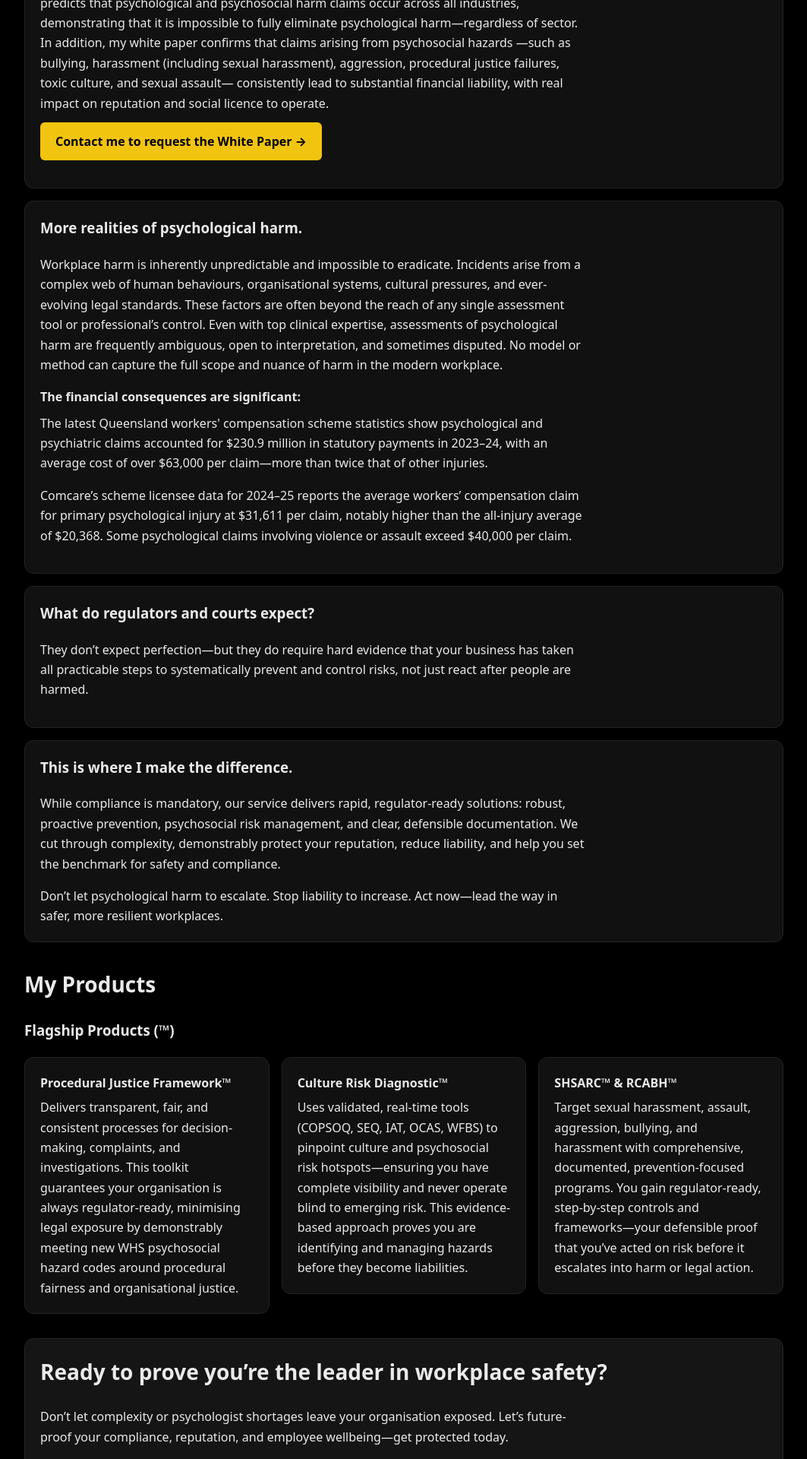
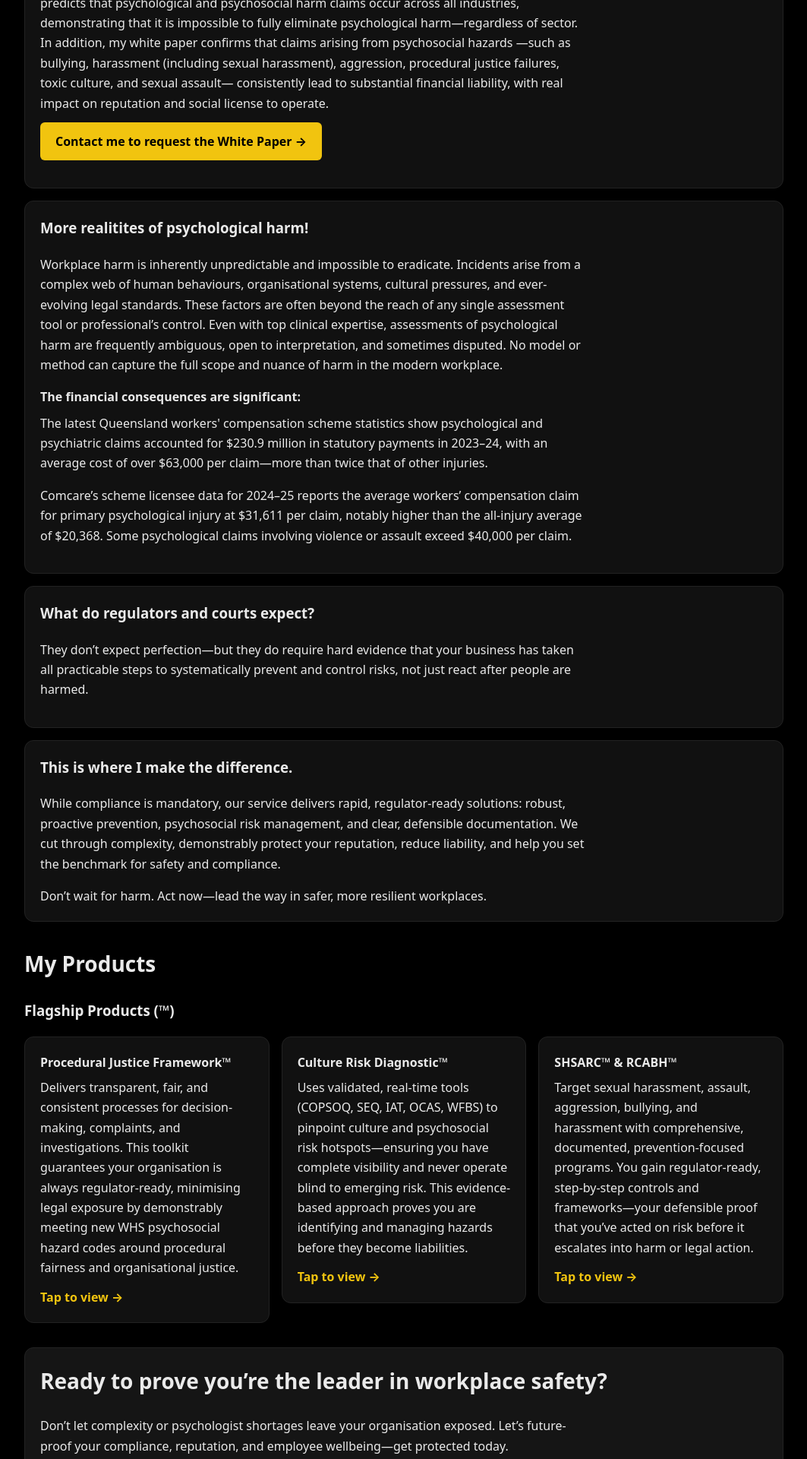
Before and after one commit to AlbertoRMelgoza/AdMeliorem, a Next.js app: page / in a window 1280 px wide. Shown: the part 925-2845 px from the top of the page at 76% size, without its empty margins (108-1171 px from the left). Built offline with nearby package versions, Linux system fonts and the light colour scheme.

Commit message:
Update page.tsx

```diff
--- a/app/page.tsx
+++ b/app/page.tsx
@@ -34,6 +34,18 @@ export default function Page() {
     borderRadius: 6,
     fontWeight: 700,
     textDecoration: "none",
+  };
+
+  // Mobile-friendly link affordance
+  const tapLink: CSSProperties = {
+    color: "inherit",
+    textDecoration: "none",
+    WebkitTapHighlightColor: "rgba(241, 196, 15, 0.35)", // iOS tap ink
+  };
+  const tapCue: CSSProperties = {
+    marginTop: 12,
+    fontWeight: 700,
+    color: "#f1c40f",
   };
 
   // Grids
@@ -92,7 +104,7 @@ export default function Page() {
         </div>
       </section>
 
-      {/* Smart Solution / Thought Leadership — EXACT COPY */}
+      {/* Smart Solution / Thought Leadership — your copy */}
       <section style={{ marginTop: 32, display: "grid", gap: 16 }}>
         <div style={card}>
           <h2 style={{ ...h2, marginTop: 0 }}>Can you guarantee zero pscyhological harm in your organisation?</h2>
@@ -101,7 +113,7 @@ export default function Page() {
               No. As detailed in my August White Paper Edition, analysis of 47 significant Australian cases predicts that psychological and psychosocial harm claims occur across all industries,
               demonstrating that it is impossible to fully eliminate psychological harm—regardless of sector. In addition, my white paper confirms that claims arising from psychosocial hazards
               —such as bullying, harassment (including sexual harassment), aggression, procedural justice failures, toxic culture, and sexual assault—
-              consistently lead to substantial financial liability, with real impact on reputation and social licence to operate.
+              consistently lead to substantial financial liability, with real impact on reputation and social license to operate.
             </p>
             <p style={{ marginTop: 12 }}>
               <a href="/contact" style={cta} aria-label="Contact me to request the August White Paper">
@@ -112,7 +124,7 @@ export default function Page() {
         </div>
 
         <div style={card}>
-          <h3 style={{ marginTop: 0 }}>More realities of psychological harm.</h3>
+          <h3 style={{ marginTop: 0 }}>More realitites of psychological harm!</h3>
           <div style={prose}>
             <p style={{ marginTop: 8 }}>
               Workplace harm is inherently unpredictable and impossible to eradicate. Incidents arise from a complex web of
@@ -122,7 +134,6 @@ export default function Page() {
               disputed. No model or method can capture the full scope and nuance of harm in the modern workplace.
             </p>
 
-            {/* NEW: financial consequences text */}
             <p style={{ marginTop: 12, marginBottom: 0 }}>
               <strong>The financial consequences are significant:</strong>
             </p>
@@ -158,20 +169,20 @@ export default function Page() {
               demonstrably protect your reputation, reduce liability, and help you set the benchmark for safety and compliance.
             </p>
             <p style={{ marginTop: 12, marginBottom: 0 }}>
-              Don’t let psychological harm to escalate. Stop liability to increase. Act now—lead the way in safer, more resilient workplaces.
+              Don’t wait for harm. Act now—lead the way in safer, more resilient workplaces.
             </p>
           </div>
         </div>
       </section>
 
-      {/* Products & Services — UPDATED COPY */}
+      {/* Products & Services — UPDATED COPY with mobile tap cues */}
       <section>
         <h2 style={h2}>My Products</h2>
 
         <h3 style={{ marginTop: 16 }}>Flagship Products (™)</h3>
         <div style={twoColCards}>
           {/* Procedural Justice Framework™ */}
-          <a href="/products/procedural-justice-framework" style={{ color: "inherit", textDecoration: "none" }}>
+          <a href="/products/procedural-justice-framework" style={tapLink} aria-label="View Procedural Justice Framework">
             <div style={card}>
               <h4 style={{ margin: "0 0 6px" }}>Procedural Justice Framework™</h4>
               <div style={prose}>
@@ -180,12 +191,13 @@ export default function Page() {
                   This toolkit guarantees your organisation is always regulator-ready, minimising legal exposure by
                   demonstrably meeting new WHS psychosocial hazard codes around procedural fairness and organisational justice.
                 </p>
+                <div style={tapCue}>Tap to view →</div>
               </div>
             </div>
           </a>
 
           {/* Culture Risk Diagnostic™ */}
-          <a href="/products/culture-risk-diagnostic" style={{ color: "inherit", textDecoration: "none" }}>
+          <a href="/products/culture-risk-diagnostic" style={tapLink} aria-label="View Culture Risk Diagnostic">
             <div style={card}>
               <h4 style={{ margin: "0 0 6px" }}>Culture Risk Diagnostic™</h4>
               <div style={prose}>
@@ -194,12 +206,13 @@ export default function Page() {
                   hotspots—ensuring you have complete visibility and never operate blind to emerging risk. This evidence-based
                   approach proves you are identifying and managing hazards before they become liabilities.
                 </p>
+                <div style={tapCue}>Tap to view →</div>
               </div>
             </div>
           </a>
 
           {/* SHSARC™ & RCABH™ — single clickable card */}
-          <a href="/products/shsarc-rcabh" style={{ color: "inherit", textDecoration: "none" }}>
+          <a href="/products/shsarc-rcabh" style={tapLink} aria-label="View SHSARC and RCABH">
             <div style={card}>
               <h4 style={{ margin: "0 0 6px" }}>SHSARC™ &amp; RCABH™</h4>
               <div style={prose}>
@@ -208,13 +221,14 @@ export default function Page() {
                   prevention-focused programs. You gain regulator-ready, step-by-step controls and frameworks—your defensible
                   proof that you’ve acted on risk before it escalates into harm or legal action.
                 </p>
+                <div style={tapCue}>Tap to view →</div>
               </div>
             </div>
           </a>
         </div>
       </section>
 
-      {/* Final CTA — EXACT STATEMENT */}
+      {/* Final CTA — your copy */}
       <section style={{ marginTop: 32 }}>
         <div style={{ ...card, background: "#151515" }}>
           <h2 style={{ ...h2, marginTop: 0 }}>Ready to prove you’re the leader in workplace safety?</h2>
```
